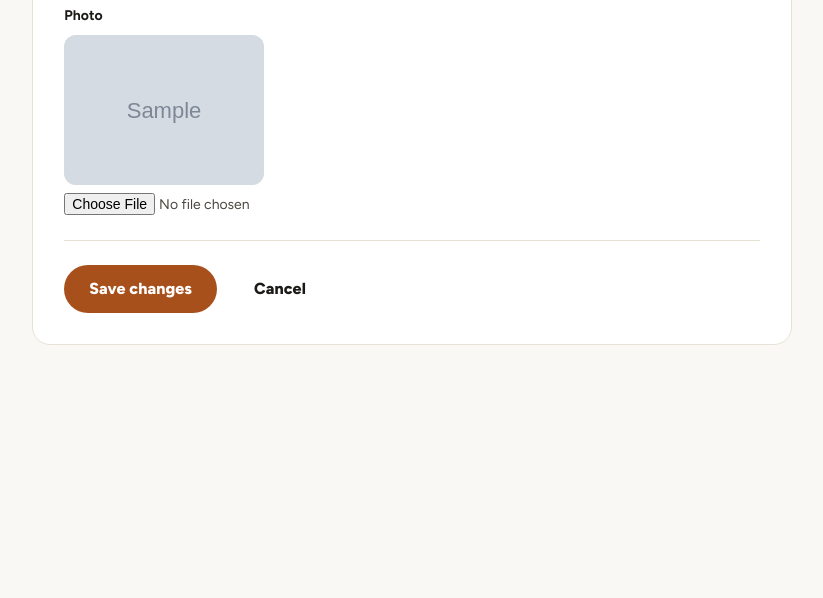
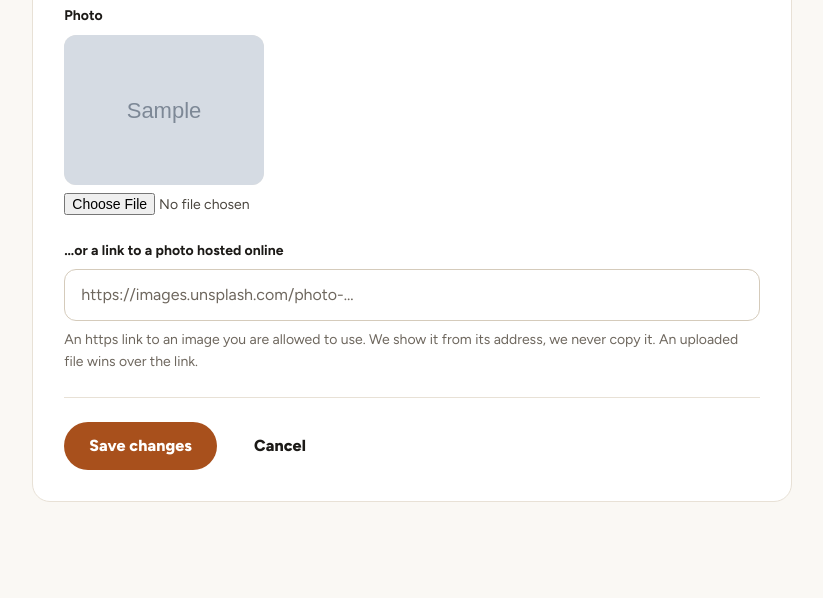
Before and after one commit to 182Marco/deliveBoo, a Laravel app: page /admin/plates/edit/sample in a window 1280 px wide. Shown: the part 1447-2045 px from the top of the page, without its empty margins (8-831 px from the left). Before the commit the page ends 1792 px from the top, so only its background shows below. Run offline with Laravel 12, Linux system fonts and the light colour scheme; a user stored in the database is signed in; data comes from the database, SQL or seed files in the repository; tables that the repository leaves empty hold one stand-in row (values such as "Sample post"); grey boxes marked "Sample" are stand-in pictures; style sheets or scripts are compiled from the project's sources; parts of the project's set-up code (start-up, migrations or seed data) failed here and were passed over.

Commit message:
feat(admin): foto del piatto anche come link a un'immagine ospitata altrove
- form di creazione e modifica: nuovo campo facoltativo img_url (solo
  https, max 2048 caratteri) accanto all'upload; il sito mostra
  l'immagine dal suo indirizzo e non la copia (come le foto del seed)
- PlateController: photo() sceglie la foto (il file caricato vince sul
  link); una foto nuova sostituisce la precedente e un file caricato
  sostituito viene cancellato dallo storage, un link no
- la modifica mostra il link attuale; messaggio d'errore dedicato
- CrudTest: link salvato, http rifiutato, upload e link che si
  sostituiscono a vicenda

Co-Authored-By: Claude Opus 5.5 <noreply@anthropic.com>

```diff
--- a/app/Http/Controllers/Admin/PlateController.php
+++ b/app/Http/Controllers/Admin/PlateController.php
@@ -19,6 +19,7 @@ class PlateController extends Controller
     private const MESSAGES = [
         'required' => 'Required Field!',
         'required_without' => 'Required Field!',
+        'img_url.url' => 'Use a full https:// link to an image.',
         'unique' => 'This :attribute is already used',
         'max' => 'you have exceeded the :max characters allowed for the :attribute',
     ];
@@ -51,10 +52,8 @@ class PlateController extends Controller
         $request->validate($this->rules(), self::MESSAGES);
 
         // all(), not validated(): restaurant_id comes from the form without a rule
-        $data = $this->plateData($request->except(['diet', 'allergens']));
-        if ($request->hasFile('img')) {
-            $data['img'] = $request->file('img')->store('plates-imgs');
-        }
+        $data = $this->plateData($request->except(['diet', 'allergens', 'img_url']));
+        $data['img'] = $this->photo($request);
 
         $new_plate = new Plate($data);
         $new_plate->slug = Plate::uniqueSlug($data['name'], Restaurant::find($data['restaurant_id'] ?? null)?->slug);
@@ -100,14 +99,17 @@ class PlateController extends Controller
             'name' => ['required', Rule::unique('plates')->where('restaurant_id', $plate->restaurant_id)->whereNull('deleted_at')->ignore($id), 'max:80'],
         ]), self::MESSAGES);
 
-        $data = $this->plateData($request->except(['diet', 'allergens', 'restaurant_id']));
+        $data = $this->plateData($request->except(['diet', 'allergens', 'restaurant_id', 'img_url']));
 
-        // replace the image: delete the previous one
-        if ($request->hasFile('img')) {
-            if ($plate->img) {
+        // a new photo (upload or link) replaces the previous one; an uploaded file is deleted
+        $photo = $this->photo($request);
+        if ($photo !== null && $photo !== $plate->img) {
+            if ($plate->img && ! self::isLink($plate->img)) {
                 Storage::delete($plate->img);
             }
-            $data['img'] = $request->file('img')->store('plates-imgs');
+            $data['img'] = $photo;
+        } else {
+            unset($data['img']);
         }
 
         DB::transaction(function () use ($plate, $data, $request) {
@@ -142,6 +144,8 @@ class PlateController extends Controller
             'visible' => ['required_without:availability', 'nullable', 'boolean'],
             'price' => ['required', 'numeric', 'min:0', 'max:999999'],
             'img' => ['nullable', 'image'],
+            // or the link of a photo hosted elsewhere: the site points to it, nothing is copied
+            'img_url' => ['nullable', 'url:https', 'max:2048'],
             'course' => ['nullable', Rule::in(Plate::COURSES)],
             'serves' => ['nullable', 'integer', 'min:1', 'max:20'],
             'calories' => ['nullable', 'integer', 'min:0', 'max:5000'],
@@ -154,6 +158,21 @@ class PlateController extends Controller
             'allergens.*' => ['nullable', Rule::in([Allergen::CONTAINS, Allergen::MAY_CONTAIN])],
             ...$override,
         ];
+    }
+
+    // the photo of the form: an uploaded file wins over a link, null = none given
+    private function photo(Request $request): ?string
+    {
+        if ($request->hasFile('img')) {
+            return $request->file('img')->store('plates-imgs');
+        }
+
+        return $request->filled('img_url') ? trim($request->input('img_url')) : null;
+    }
+
+    private static function isLink(string $img): bool
+    {
+        return str_starts_with($img, 'http://') || str_starts_with($img, 'https://');
     }
 
     // an empty "serves" means one portion (the column is NOT NULL)
--- a/resources/views/admin/plates/create.blade.php
+++ b/resources/views/admin/plates/create.blade.php
@@ -35,6 +35,8 @@
             @enderror
         </div>
 
+        <x-field name="img_url" label="…or a link to a photo hosted online" type="url" placeholder="https://images.unsplash.com/photo-…" :value="old('img_url')" hint="An https link to an image you are allowed to use. We show it from its address, we never copy it. An uploaded file wins over the link." />
+
         <div class="adm-form-foot">
             <button class="ui-btn ui-btn--primary" type="submit">Add to menu</button>
             <a class="ui-btn ui-btn--ghost" href="{{ url()->previous() }}">Cancel</a>
--- a/resources/views/admin/plates/edit.blade.php
+++ b/resources/views/admin/plates/edit.blade.php
@@ -41,6 +41,8 @@
             @enderror
         </div>
 
+        <x-field name="img_url" label="…or a link to a photo hosted online" type="url" placeholder="https://images.unsplash.com/photo-…" :value="old('img_url', \Illuminate\Support\Str::startsWith($plate->img, 'https://') ? $plate->img : null)" hint="An https link to an image you are allowed to use. We show it from its address, we never copy it. An uploaded file wins over the link." />
+
         <div class="adm-form-foot">
             <button class="ui-btn ui-btn--primary" type="submit">Save changes</button>
             <a class="ui-btn ui-btn--ghost" href="{{ route('admin.plates.index', $plate->restaurant->slug) }}">Cancel</a>
```
Also changed, not shown: tests/Feature/Admin/CrudTest.php (+23 -0 lines).
